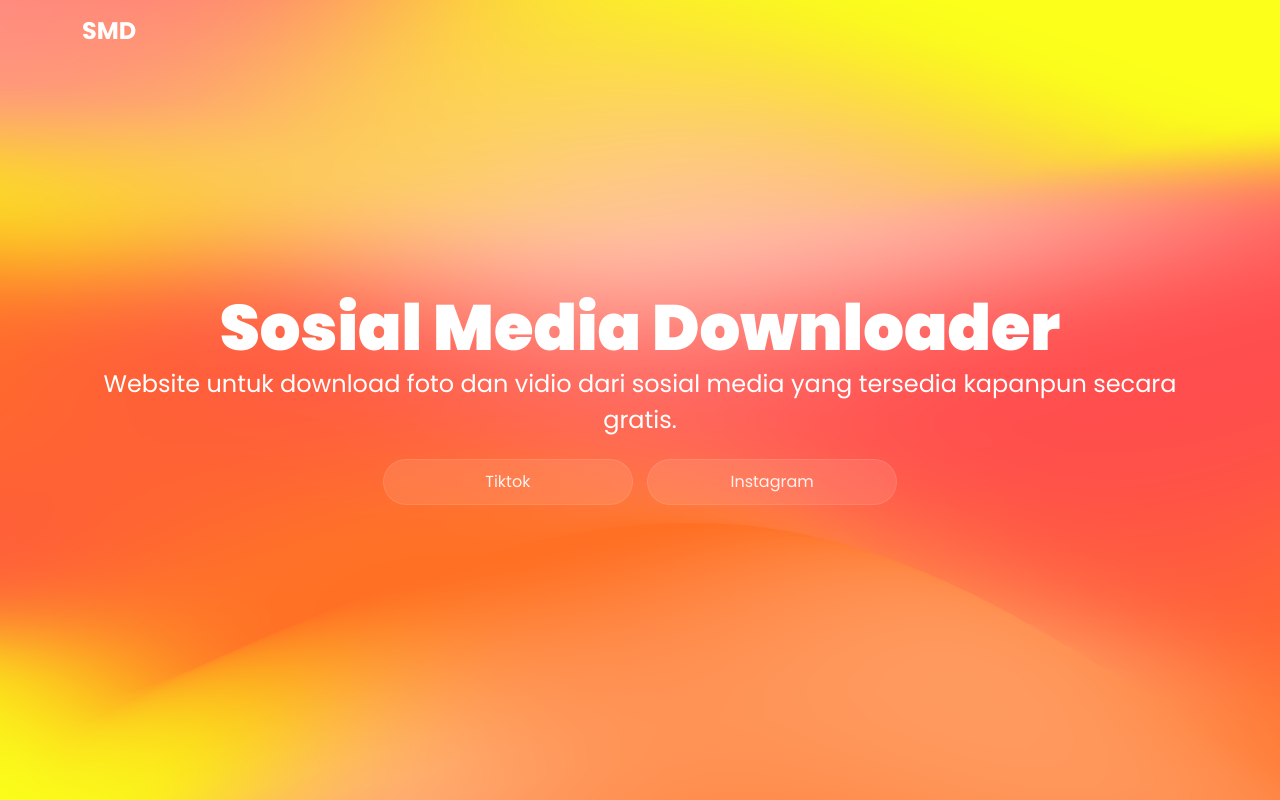
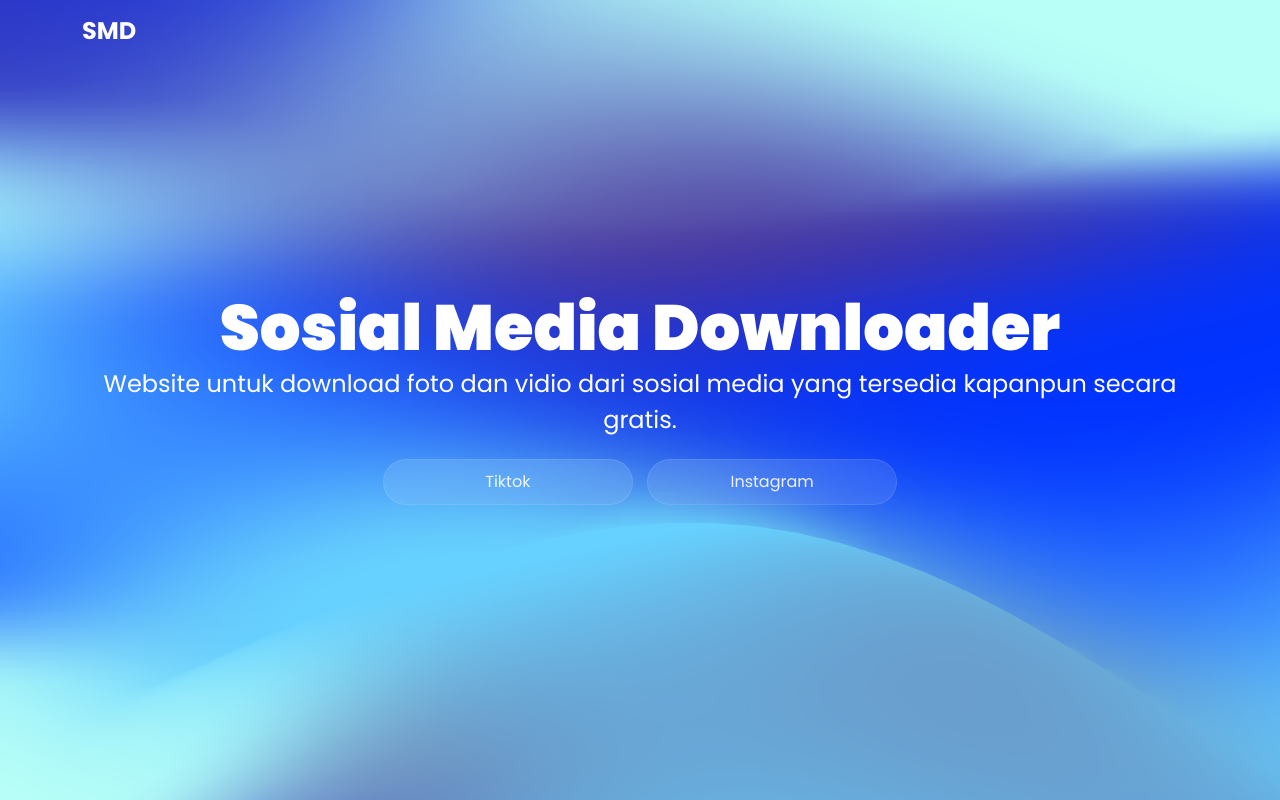
Before and after one commit to suryamsj/belajar-sveltekit, a SvelteKit app: page / in a window 1280 px wide. Built offline with nearby package versions, Linux system fonts and the light colour scheme.

Commit message:
Belajar Sveltekit ❤️
Menambahkan transisi dan menambahkan komponen section

```diff
--- /dev/null
+++ b/src/components/Section.svelte
@@ -0,0 +1,13 @@
+<section class="py-5">
+    <div class="container">
+        <slot />
+    </div>
+</section>
+
+<style>
+    section {
+        background: url("../assets/img/bg-tiktok.png");
+        background-size: cover;
+        background-repeat: no-repeat;
+    }
+</style>
--- a/src/routes/+layout.svelte
+++ b/src/routes/+layout.svelte
@@ -2,6 +2,7 @@
     import "bootstrap/dist/css/bootstrap.min.css";
     import "../assets/css/app.css";
     import Navbar from "../components/Navbar.svelte";
+    import Section from "../components/Section.svelte";
 </script>
 
 <svelte:head>
@@ -19,5 +20,7 @@
 
 <Navbar />
 <main class="flex-shrink-0">
-    <slot />
+    <Section>
+        <slot />
+    </Section>
 </main>
--- a/src/routes/+page.svelte
+++ b/src/routes/+page.svelte
@@ -1,3 +1,7 @@
+<script>
+    import { fly } from "svelte/transition";
+</script>
+
 <svelte:head>
     <title>Sosial Media Downloader</title>
     <meta
@@ -8,10 +12,9 @@
 </svelte:head>
 
 <!-- Section -->
-<section class="py-5">
-    <div class="container">
 <div class="row">
     <div class="col-lg-12 col-md-12 col-12">
+        <div in:fly={{ y: -250, duration: 350, delay: 400 }}>
             <h1>Sosial Media Downloader</h1>
             <p>
                 Website untuk download foto dan vidio dari sosial media yang
@@ -22,15 +25,8 @@
         </div>
     </div>
 </div>
-</section>
 
 <style>
-    section {
-        background: url("../assets/img/bg.png");
-        background-size: cover;
-        background-repeat: no-repeat;
-    }
-
     .btn-primary {
         width: 250px;
         height: fit-content;
--- a/src/routes/instagram/+page.svelte
+++ b/src/routes/instagram/+page.svelte
@@ -1,4 +1,6 @@
 <script>
+    import { fly, fade } from "svelte/transition";
+
     let param = "";
     let respon = null;
     let loading = false;
@@ -32,8 +34,7 @@
 </svelte:head>
 
 <!-- Section -->
-<section class="py-5">
-    <div class="container">
+<div in:fly={{ y: -250, duration: 350, delay: 400 }}>
     <div class="row mb-3">
         <div class="col-lg-12 col-md-12 col-12">
             <h1>Instagram Downloader</h1>
@@ -70,19 +71,19 @@
             </div>
         </div>
     </div>
+</div>
 {#if loading === true}
     <img src="/loading.svg" alt="Loading" />
 {:else if respon != null}
     {#if respon.status !== 200}
         <p>{respon.msg}</p>
     {:else if respon.status === 200}
+        <div in:fade={{ y: -250, duration: 350, delay: 400 }}>
             <div class="row justify-content-center text-center mb-3">
                 <div class="col-lg-6 col-md-12 col-12">
                     <div class="card">
                         <div class="card-body">
-                                <div
-                                    class="row justify-content-center text-center"
-                                >
+                            <div class="row justify-content-center text-center">
                                 <div class="col-lg-12 col-md-12 col-12">
                                     <span class="title">Download :</span>
                                     <a
@@ -96,18 +97,11 @@
                     </div>
                 </div>
             </div>
+        </div>
     {/if}
 {/if}
-    </div>
-</section>
 
 <style>
-    section {
-        background: url("../../assets/img/bg-instagram.png");
-        background-size: cover;
-        background-repeat: no-repeat;
-    }
-
     img {
         width: 90px;
         height: auto;
--- a/src/routes/tiktok/+page.svelte
+++ b/src/routes/tiktok/+page.svelte
@@ -1,4 +1,5 @@
 <script>
+    import { fly, fade } from "svelte/transition";
     let param = "";
     let respon = null;
     let loading = false;
@@ -32,8 +33,7 @@
 </svelte:head>
 
 <!-- Section -->
-<section class="py-5">
-    <div class="container">
+<div in:fly={{ y: -250, duration: 350, delay: 400 }}>
     <div class="row mb-3">
         <div class="col-lg-12 col-md-12 col-12">
             <h1>Tiktok Downloader</h1>
@@ -55,8 +55,7 @@
                                 autocomplete="off"
                                 required
                             />
-                                <label for="tiktok_link">Tiktok link here</label
-                                >
+                            <label for="tiktok_link">Tiktok link here</label>
                         </div>
                         <div class="mb-3">
                             <button
@@ -69,12 +68,14 @@
             </div>
         </div>
     </div>
+</div>
 {#if loading === true}
     <img src="/loading.svg" alt="Loading" />
 {:else if respon != null}
     {#if respon.status !== 200}
         <p>{respon.msg}</p>
     {:else if respon.status === 200}
+        <div in:fade={{ y: -250, duration: 350, delay: 400 }}>
             <div class="row justify-content-center text-center mb-3">
                 <div class="col-lg-6 col-md-12 col-12">
                     <div class="card">
@@ -86,19 +87,15 @@
                             >
                                 <track kind="captions" />
                                 Maaf browser kamu tidak support untuk menampilkan
-                                    vidio yang ingin kamu download. Tapi, jangan
-                                    khawatir karena kamu masih bisa untuk mendownload
-                                    nya.
+                                vidio yang ingin kamu download. Tapi, jangan khawatir
+                                karena kamu masih bisa untuk mendownload nya.
                             </video>
-                                <div
-                                    class="row justify-content-center text-center"
-                                >
+                            <div class="row justify-content-center text-center">
                                 <div class="col-lg-12 col-md-12 col-12">
                                     <span class="title">Download :</span>
                                     <a
                                         class="btn btn-primary me-2 mb-2"
-                                            href={respon.result.audio_only
-                                                .audio1}
+                                        href={respon.result.audio_only.audio1}
                                         download>Audio (Original)</a
                                     >
                                     <a
@@ -112,17 +109,11 @@
                     </div>
                 </div>
             </div>
+        </div>
     {/if}
 {/if}
-    </div>
-</section>
 
 <style>
-    section {
-        background: url("../../assets/img/bg-tiktok.png");
-        background-size: cover;
-        background-repeat: no-repeat;
-    }
     video {
         width: 100%;
         height: auto;
```
Lines whose indentation alone changed are shown as unchanged.
